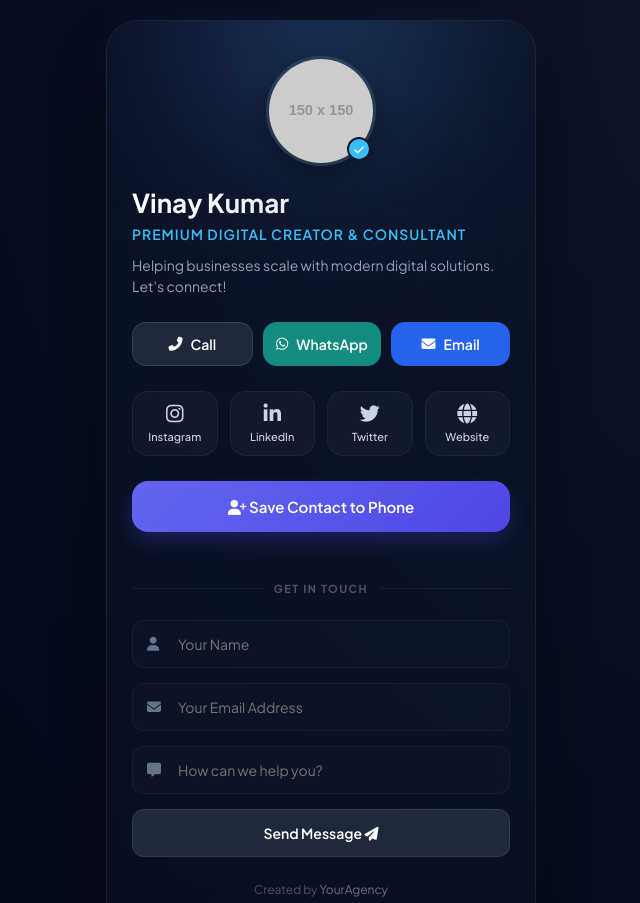
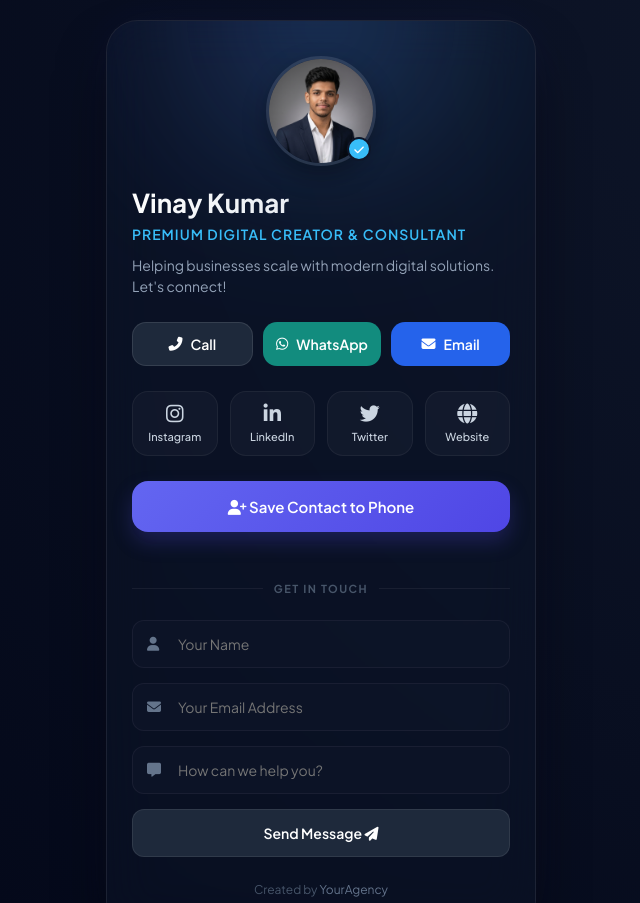
Before and after one commit to vinaY60789/My-type, a plain HTML site: page index.html in a window 1280 px wide. Shown: the top 903 px of the page, without its empty margins (319-959 px from the left). Drawn offline with Linux system fonts and the light colour scheme; placeholder pictures from the web are drawn by us.

Commit message:
Update profile picture source in index.html

```diff
--- a/index.html
+++ b/index.html
@@ -14,7 +14,7 @@
 
         <div class="card-header">
             <div class="profile-wrapper">
-                <img src="https://via.placeholder.com/150" alt="Profile Picture" id="profile-pic">
+                <img src="1779201113289.png" alt="Profile Picture" id="profile-pic">
                 <div class="verified-badge"><i class="fas fa-check"></i></div>
             </div>
             <h1>Vinay Kumar</h1>
```
